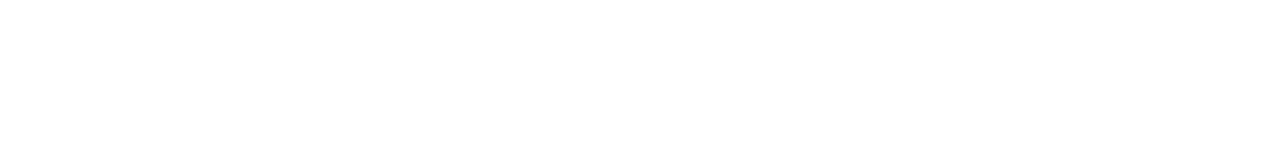
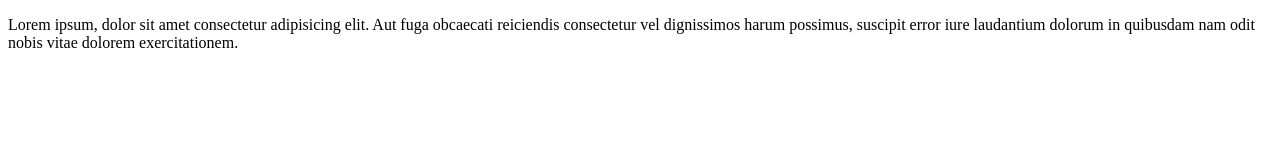
Before and after one commit to HugoRoo/sesion_9, a plain HTML site: page index.html in a window 1280 px wide. Drawn offline with Linux system fonts and the light colour scheme.

Commit message:
actualizado

```diff
--- a/index.html
+++ b/index.html
@@ -8,6 +8,17 @@
     <link rel="stylesheet" href="style.css">
 </head>
 <body>
+    <section id="primera" class="section"></section>
+<div id=contenedor>
+    <section id="segunda" class="section"></section>
+    <section id="tercera" class="section">
+        <p>Lorem ipsum, dolor sit amet consectetur adipisicing elit.
+            Aut fuga obcaecati reiciendis consectetur vel dignissimos
+            harum possimus, suscipit error iure laudantium dolorum in
+            quibusdam nam odit nobis vitae dolorem exercitationem.</p>
+
+    </section>
+</div>
 
 </body>
 </html>
```
